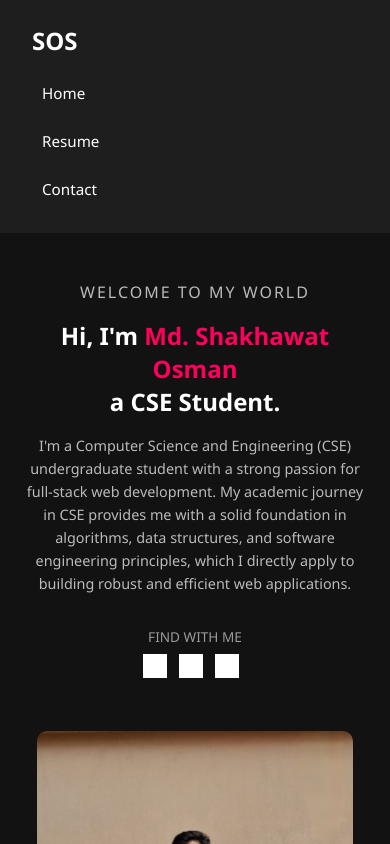
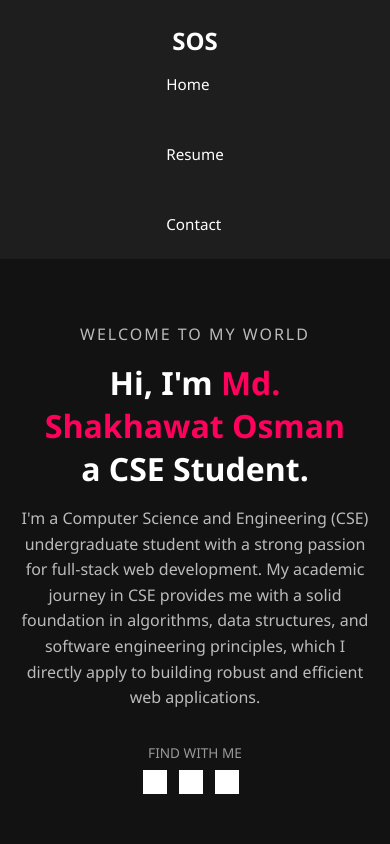
Before and after one commit to shakhawat103/sohailPersonalWebsite, a plain HTML site: page index.html in a window 390 px wide. Shown: the top 844 px of the page. Drawn offline with Linux system fonts and the light colour scheme; grey boxes are pictures that could not be loaded.

Commit message:
Update styles.css
update responsive

```diff
--- a/styles.css
+++ b/styles.css
@@ -40,13 +40,13 @@ nav ul li a {
   text-decoration: none;
   color: #ffffff;
   font-size: 0.95rem;
-  padding: 25px;
+  padding: 15px 50px;
   margin: 45px;
 }
 
 nav ul li a:hover {
   background-color: #ff005c;
-  padding: 15px;
+  padding: 15px 50px;
   border: 1px solid #ffffff;
   border-radius: 5px;
 }
@@ -120,10 +120,13 @@ h1 {
 }
 
 /* Responsive Styles */
-@media (max-width: 768px) {
+@media (max-width: 1160px) {
   header {
+    display: flex;
     flex-direction: column;
-    align-items: flex-start;
+    /* flex-direction: column; */
+    /* justify-content: center;
+    align-items: flex-start; */
     gap: 1rem;
   }
 
@@ -133,12 +136,12 @@ h1 {
     width: 100%;
   }
 
-    nav ul li a {
+  /* nav ul li a {
     display: block;
     width: 100%;
     padding: 5px;
-    margin: 5px;
-  }
+  margin: 5px;
+  } */
 
   .hero {
     flex-direction: column;
@@ -158,26 +161,40 @@ h1 {
 }
 
 @media (max-width: 480px) {
-  h1 {
-    font-size: 1.5rem;
-  }
-
-  .description {
-    font-size: 0.9rem;
+  header {
+    display: flex;;
+    /* flex-direction: column; */
+    /* justify-content: center;
+    align-items: flex-start; */
+    gap: 1rem;
   }
 
   nav ul {
-    gap: 0.5rem;
+    flex-direction: column;
+    gap: 3rem;
+    width: 100%;
   }
 
-   nav ul li a {
+  /* nav ul li a {
     display: block;
     width: 100%;
     padding: 5px;
-    margin: 5px;
+  margin: 5px;
+  } */
+
+  .hero {
+    flex-direction: column;
+    align-items: center;
+    text-align: center;
+    padding-top: 4rem;
   }
 
-  .hero {
-    padding-top: 3rem;
+  h1 {
+    font-size: 2rem;
+  }
+
+  .hero-img img {
+    height: auto;
+    width: 90%;
   }
 }
```
